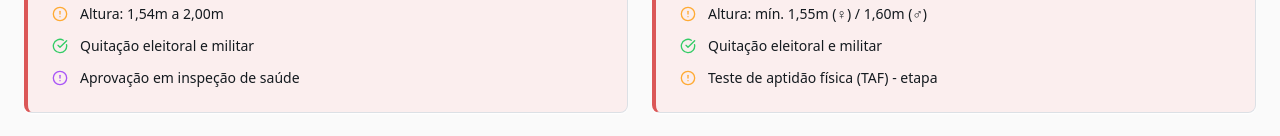
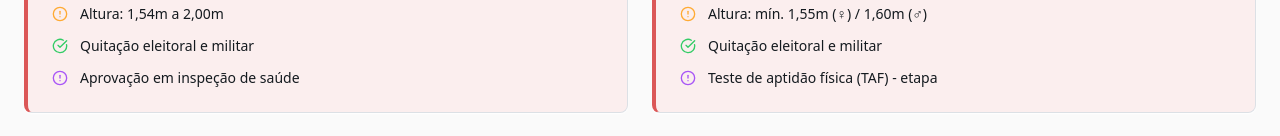
Before and after one commit to produtoseoperacoes-ux/engenharia-civil-raiox-comandante, a React (Vite) app: page / in a window 1280 px wide. Shown: the part 769-905 px from the top of the page. Built offline with nearby package versions, Linux system fonts and the light colour scheme.

Commit message:
Mudar ícone para roxo

```diff
--- a/src/components/ExamRequirements.tsx
+++ b/src/components/ExamRequirements.tsx
@@ -60,7 +60,7 @@ const examData: ExamData[] = [
       { text: "Graduação em Engenharia Civil", status: "met" },
       { text: "Altura: mín. 1,55m (♀) / 1,60m (♂)", status: "warning" },
       { text: "Quitação eleitoral e militar", status: "met" },
-      { text: "Teste de aptidão física (TAF) - etapa", status: "warning" }
+      { text: "Teste de aptidão física (TAF) - etapa", status: "health" }
     ]
   },
   {
@@ -73,7 +73,7 @@ const examData: ExamData[] = [
       { text: "Graduação em Engenharia Civil", status: "met" },
       { text: "Altura: mín. 1,55m (♀) / 1,60m (♂)", status: "warning" },
       { text: "Quitação eleitoral e militar", status: "met" },
-      { text: "Formação militar após aprovação", status: "warning" }
+      { text: "Formação militar após aprovação", status: "health" }
     ]
   }
 ];
```
